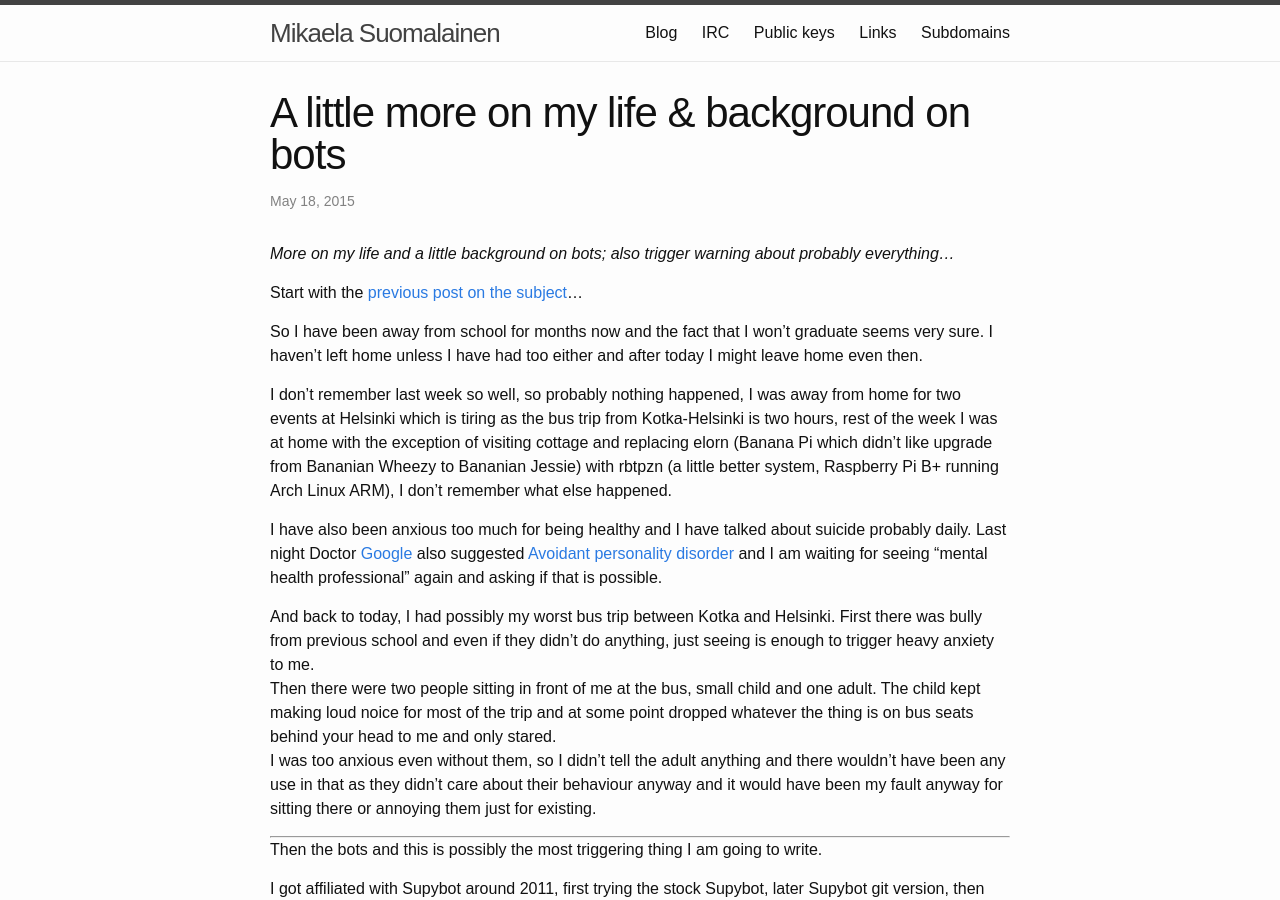
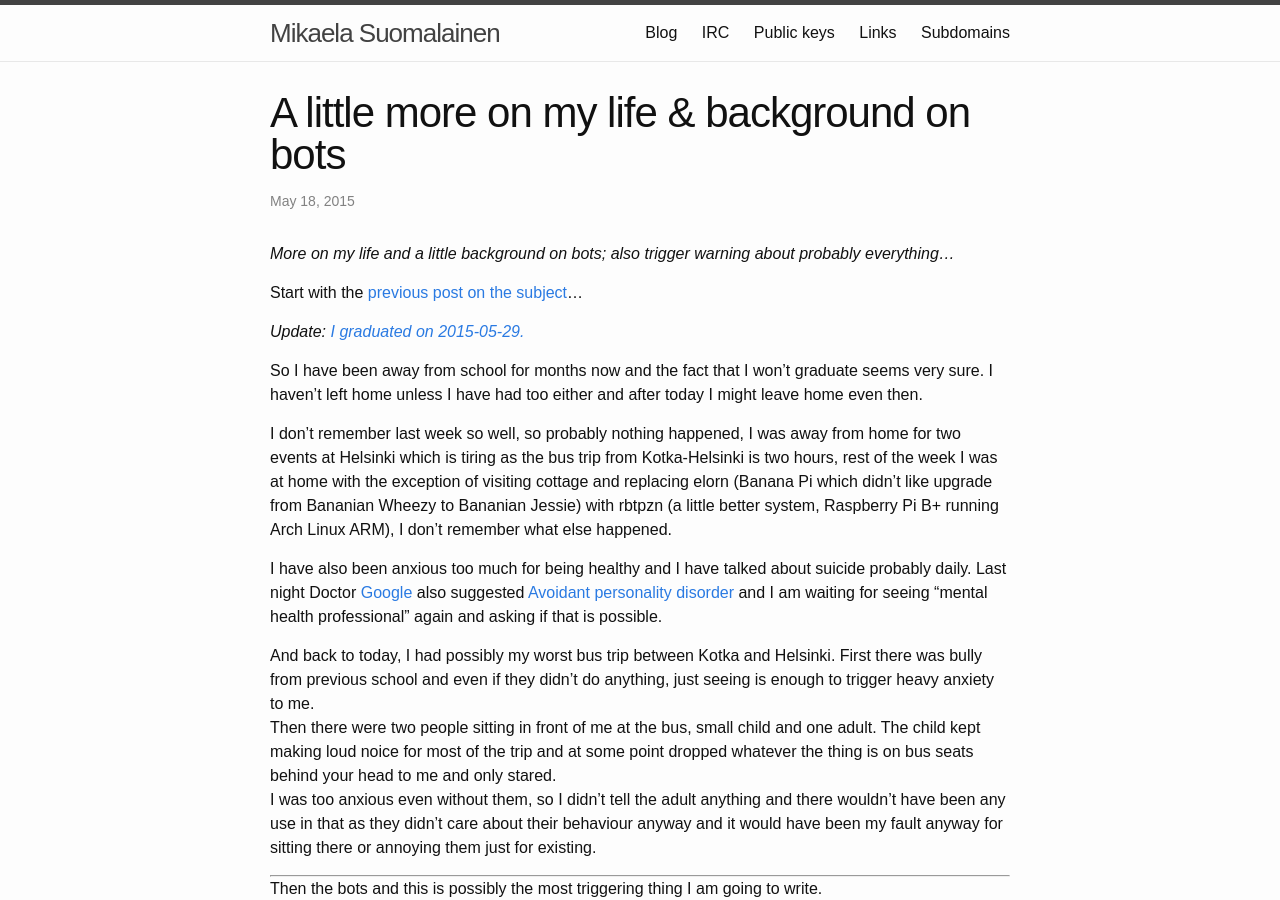
Before and after one commit to Mikaela/mikaela.github.io, a Jekyll site: the page built from _posts/2015-05-18-life-bot-background.md, in a window 1280 px wide and 900 px high. Built offline with Jekyll 4.4.1, drawn with Linux system fonts in a browser that asks for light colours; Markdown is read by kramdown in place of the engine named in the settings; comment, search, counter and statistics services are not loaded.

Commit message:
blog: add note on graduation to depressing posts

```diff
--- a/_posts/2015-05-18-life-bot-background.md
+++ b/_posts/2015-05-18-life-bot-background.md
@@ -10,6 +10,9 @@ tags: [english, IRC, life, bots, love]
 about probably everything...*
 
 Start with the [previous post on the subject]({% post_url 2015-03-25-leaving-bots-life %})...
+
+*Update:
+[I graduated on 2015-05-29.]({% post_url 2015-05-29-graduation %})*
 
 So I have been away from school for months now and the fact that I won't
 graduate seems very sure. I haven't left home unless I have had too either
```
Also changed, not shown: _posts/2015-03-25-leaving-bots-life.md (+3 -0 lines).
